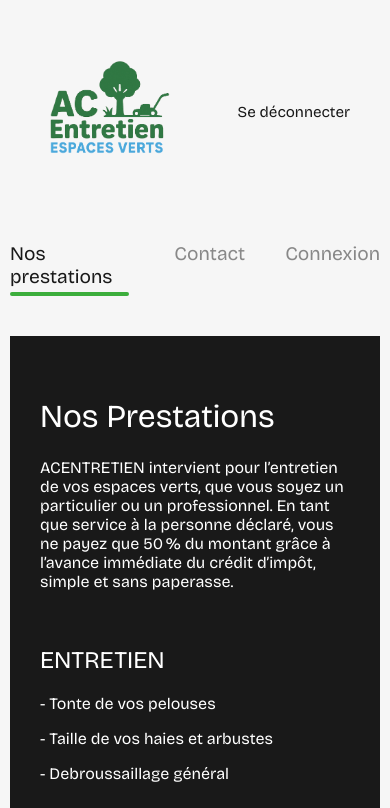
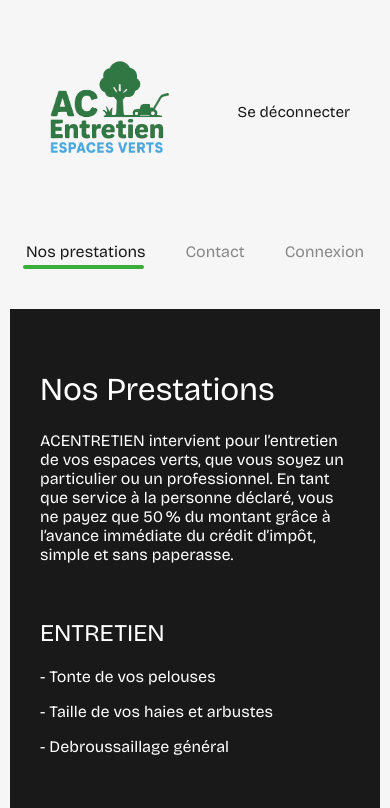
Before and after one commit to AxelCEntretien/AC-Entretien-2025, a website: page public/index.html in a window 390 px wide. Shown: the top 808 px of the page. Drawn offline with nearby package versions, Linux system fonts and the light colour scheme; no server answers.

Commit message:
Update style.css

```diff
--- a/public/css/style.css
+++ b/public/css/style.css
@@ -268,7 +268,7 @@ label {
 /* === RESPONSIVE === */
 @media (max-width: 768px) {
     .tab {
-        font-size: 1.2rem;      /* 👈 taille plus petite sur mobile */
+        font-size: 1.0rem;      /* 👈 taille plus petite sur mobile */
     }
 }
 @media (max-width: 768px) {
```
